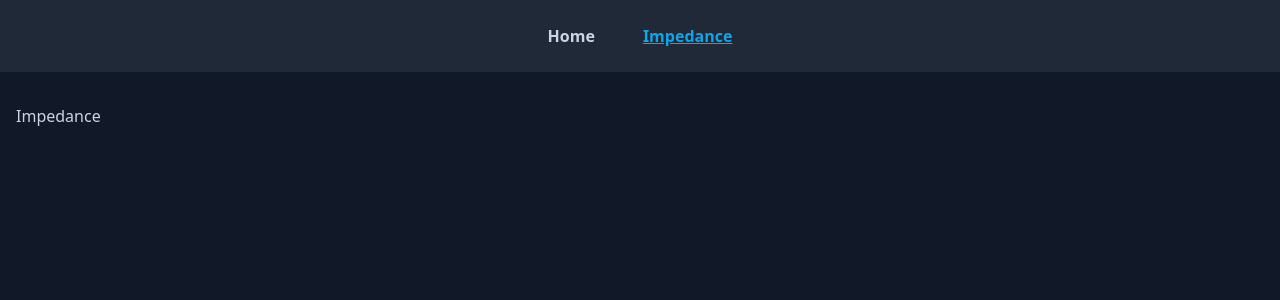
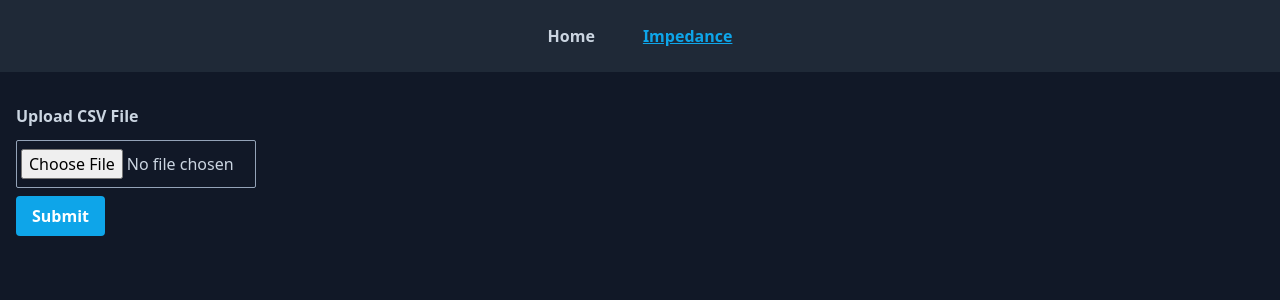
Before and after one commit to araviindm/batterycell-client, a React (Vite) app: page /impedance in a window 1280 px wide. Shown: the top 300 px of the page. Built offline with nearby package versions, Linux system fonts and the light colour scheme.

Commit message:
Bode plot added

```diff
--- a/src/api/api.js
+++ b/src/api/api.js
@@ -44,3 +44,20 @@ export async function postBatteryCell(data) {
     throw error;
   }
 }
+
+export async function generatePlot(data) {
+  try {
+    const response = await fetch(`${BASE_URL}/impedance/plot`, {
+      method: "POST",
+      body: data,
+    });
+    if (!response.ok) {
+      throw new Error("Failed to generate plot");
+    }
+    const responseData = await response.json();
+    return responseData;
+  } catch (error) {
+    console.error("Error generating plot:", error);
+    throw error;
+  }
+}
--- a/src/components/Impedance.jsx
+++ b/src/components/Impedance.jsx
@@ -1,5 +1,65 @@
+import { generatePlot } from "../api/api";
+import { useState } from "react";
+
 const Impedance = () => {
-  return <div className="container px-4 py-8 mx-auto">Impedance</div>;
+  const [file, setFile] = useState(null);
+  const [plotImage, setPlotImage] = useState(null);
+  const handleFileUpload = async (event) => {
+    const file = event.target.files[0];
+    setFile(file);
+  };
+  const handleOnSubmit = async (e) => {
+    e.preventDefault();
+    let formDataToSend = new FormData();
+    formDataToSend.append("file", file);
+    try {
+      const resp = await generatePlot(formDataToSend);
+      console.log(resp);
+      const decodedImage = atob(resp.plot);
+      const arrayBuffer = new Uint8Array(decodedImage.length);
+
+      for (let i = 0; i < decodedImage.length; i++) {
+        arrayBuffer[i] = decodedImage.charCodeAt(i);
+      }
+
+      const blob = new Blob([arrayBuffer], { type: "image/png" });
+
+      const imageUrl = URL.createObjectURL(blob);
+
+      setPlotImage(imageUrl);
+    } catch (error) {
+      console.error("Error:", error);
+    }
+  };
+  return (
+    <div className="container px-4 py-8 mx-auto">
+      <form onSubmit={handleOnSubmit}>
+        <div>
+          <label className="block mb-1 font-semibold">Upload CSV File</label>
+          <input
+            type="file"
+            accept=".csv"
+            className="px-1 py-2 my-2 bg-gray-900 border rounded-sm border-slate-400 w-60"
+            onChange={handleFileUpload}
+          />
+        </div>
+        <div>
+          <button
+            type="submit"
+            className="px-4 py-2 font-semibold text-white rounded bg-sky-500 hover:bg-sky-600"
+          >
+            Submit
+          </button>
+        </div>
+      </form>
+      {plotImage && (
+        <div className="mt-4">
+          <h2 className="mb-4 text-2xl font-semibold text-center">Bode Plot</h2>
+          <img src={plotImage} alt="Plot" />
+        </div>
+      )}
+    </div>
+  );
 };
 
 export default Impedance;
```
